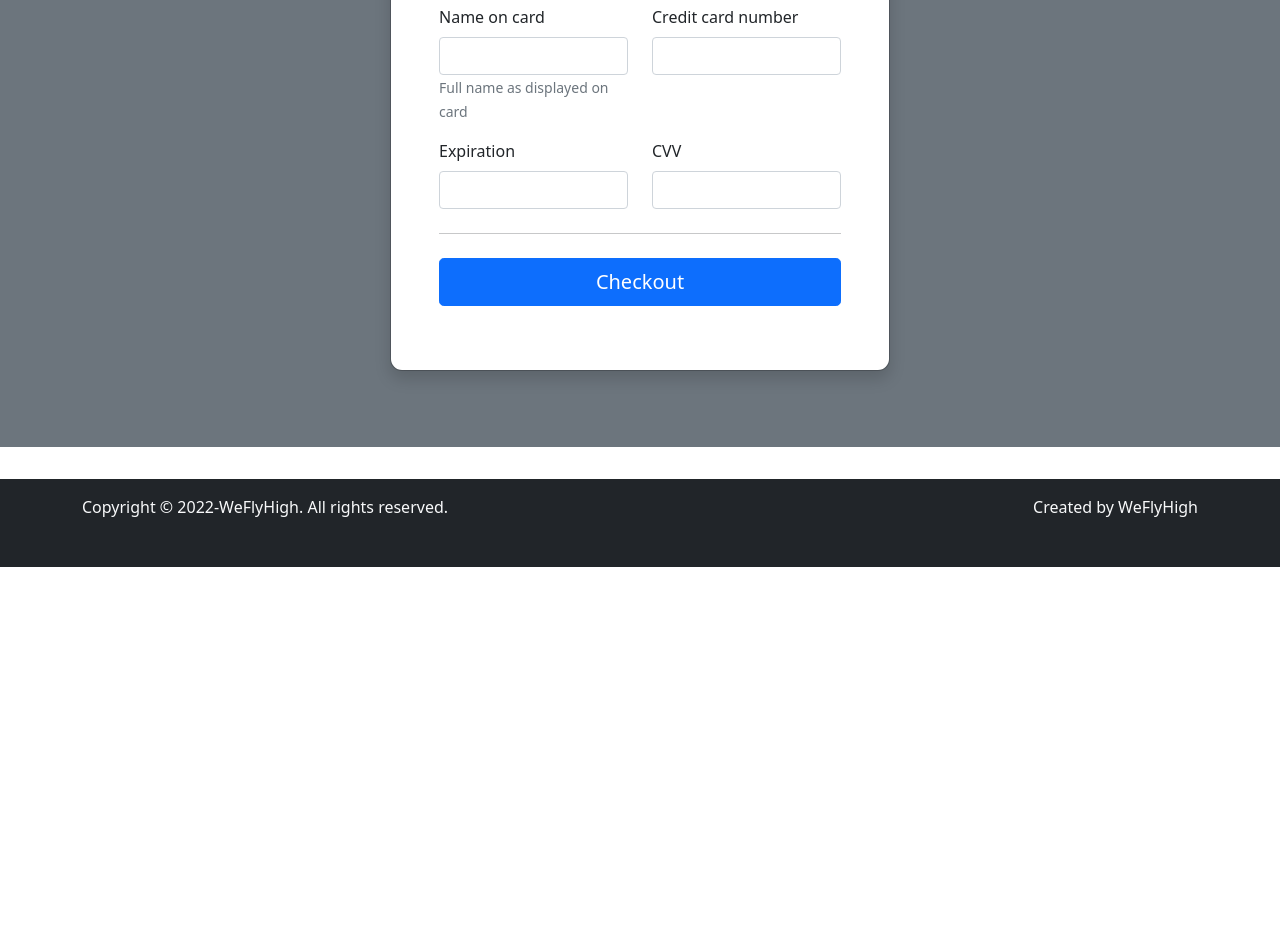
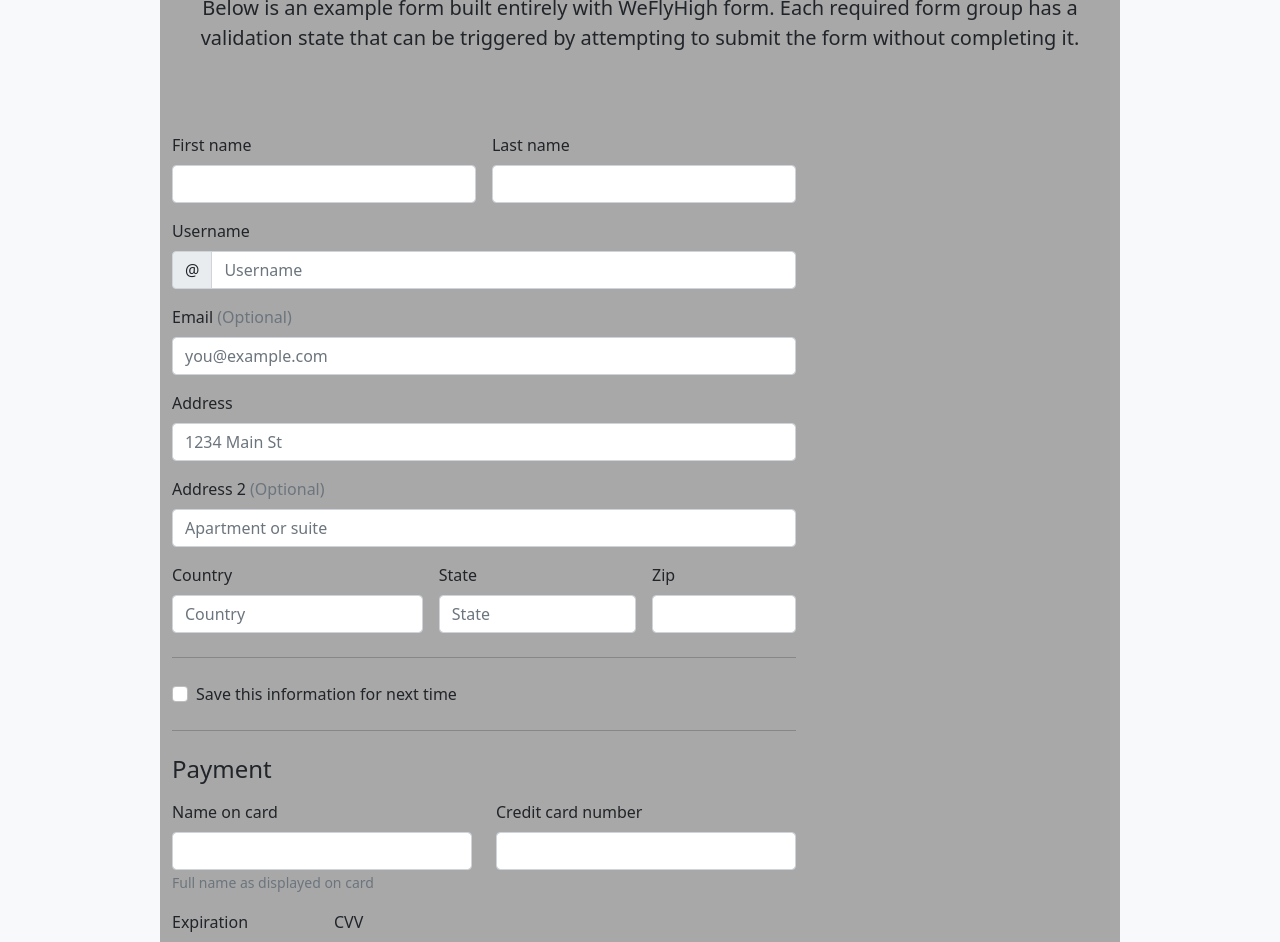
Before and after one commit to cse20-068/High, a plain HTML site: page payment.html in a window 1280 px wide. Shown: the part 238-1180 px from the top of the page. Before the commit the page ends 805 px from the top, so only its background shows below. Drawn offline with Linux system fonts and the light colour scheme.

Commit message:
Update payment.html

```diff
--- a/payment.html
+++ b/payment.html
@@ -1,5 +1,5 @@
-<!DOCTYPE html>
-<html>
+<!doctype html>
+<html lang="en">
   <head>
     <meta charset="utf-8">
     <meta name="viewport" content="width=device-width, initial-scale=1">
@@ -11,6 +11,7 @@
       <!--Favicon-->
   <link rel="shortcut icon" href="img/Airplane-Wallpapers-76-images-.jpg">
   <!--End of favicon-->
+
 
 
     <!-- Bootstrap core CSS -->
@@ -34,9 +35,9 @@
 
 
     <!-- Custom styles for this template -->
-    <link href="css/modals.css" rel="stylesheet">
+    <link href="css/form-validation.css" rel="stylesheet">
   </head>
-  <body>
+  <body class="bg-light">
     <nav class="navbar nav-pills navbar-expand-lg bg-dark navbar-dark sticky-top">
       <a href="" class="d-flex align-items-center mb-3 mb-md-0 me-md-auto text-dark">
         <svg class="bi me-2" width="40" height="32">
@@ -60,7 +61,7 @@
               <a class="nav-link " aria-current="page" href="index.html">Home</a>
             </li>
             <li>
-              <a class="nav-link" href="Registration.html">Register</a>
+              <a class="nav-link" href="log in.html">log in</a>
             </li>
             <li>
               <a class="nav-link" href="Book aflight.html">Flights</a>
@@ -72,20 +73,108 @@
         </div>
       </div>
     </nav>
-<div class="modal modal-signin position-static d-block bg-secondary py-5" tabindex="-1" role="dialog" id="modalSignin">
-  <div class="modal-dialog" role="document">
-    <div class="modal-content rounded-5 shadow">
 
-      <div class="modal-header p-5 pb-4 border-bottom-0">
-        <!-- <h5 class="modal-title">Modal title</h5> -->
-        <h2 class="fw-bold mb-0">Payment</h2>
+<div class="container" style="background-color: rgb(168, 168, 168);">
+  <main>
+    <div class="py-5 text-center">
+      <img class="d-block mx-auto mb-4" src="img/download (1).jpg" alt="" width="72" height="57">
+      <h2 style="font-family: 'Times New Roman', Times, serif;color: blue;">Registration Form</h2>
+      <p class="lead">Below is an example form built entirely with WeFlyHigh form. Each required form group has a validation state that can be triggered by attempting to submit the form without completing it.</p>
+    </div>
+      <div class="col-md-7 col-lg-8 ">
+        <h4 class="mb-3"></h4>
 
+        <form action="log in.html" class="needs-validation" novalidate>
+          <div class="row g-3">
+            <div class="col-sm-6">
+              <label for="firstName" class="form-label">First name</label>
+              <input type="text" class="form-control" id="firstName" placeholder="" value="" required>
+              <div class="invalid-feedback">
+                Valid first name is required.
+              </div>
             </div>
 
-      <div class="modal-body p-5 pt-0">
+            <div class="col-sm-6">
+              <label for="lastName" class="form-label">Last name</label>
+              <input type="text" class="form-control" id="lastName" placeholder="" value="" required>
+              <div class="invalid-feedback">
+                Valid last name is required.
+              </div>
+            </div>
+
+            <div class="col-12">
+              <label for="username" class="form-label">Username</label>
+              <div class="input-group has-validation">
+                <span class="input-group-text">@</span>
+                <input type="text" class="form-control" id="username" placeholder="Username" required>
+              <div class="invalid-feedback">
+                  Your username is required.
+                </div>
+              </div>
+            </div>
+
+            <div class="col-12">
+              <label for="email" class="form-label">Email <span class="text-muted">(Optional)</span></label>
+              <input type="email" class="form-control" id="email" placeholder="you@example.com">
+              <div class="invalid-feedback">
+                Please enter a valid email address for shipping updates.
+              </div>
+            </div>
+
+            <div class="col-12">
+              <label for="address" class="form-label">Address</label>
+              <input type="text" class="form-control" id="address" placeholder="1234 Main St" required>
+              <div class="invalid-feedback">
+                Please enter your shipping address.
+              </div>
+            </div>
+
+            <div class="col-12">
+              <label for="address2" class="form-label">Address 2 <span class="text-muted">(Optional)</span></label>
+              <input type="text" class="form-control" id="address2" placeholder="Apartment or suite">
+            </div>
+
+            <div class="col-md-5">
+              <label for="country" class="form-label">Country</label>
+                <input type="text" class="form-control" id="address" placeholder="Country" required>
+              </select>
+              <div class="invalid-feedback">
+                Please select a valid country.
+              </div>
+            </div>
+
+            <div class="col-md-4">
+                <label for="country" class="form-label">State</label>
+                <input type="text" class="form-control" id="address" placeholder="State" required>
+              </select>
+              <div class="invalid-feedback">
+                Please provide a valid state.
+              </div>
+            </div>
+
+            <div class="col-md-3">
+              <label for="zip" class="form-label">Zip</label>
+              <input type="text" class="form-control" id="zip" placeholder="" required>
+              <div class="invalid-feedback">
+                Zip code required.
+              </div>
+            </div>
+          </div>
+
+          <hr class="my-4">
+
+
+          <div class="form-check">
+            <input type="checkbox" class="form-check-input" id="save-info">
+            <label class="form-check-label" for="save-info">Save this information for next time</label>
+          </div>
+
+          <hr class="my-4">
+
+          <h4 class="mb-3">Payment</h4>
+
 
           <!--Payment-->
-            <form action="ticket.html" >
           <div class="row gy-3">
             <div class="col-md-6">
               <label for="cc-name" class="form-label">Name on card</label>
@@ -104,7 +193,7 @@
               </div>
             </div>
 
-            <div class="col-md-6">
+            <div class="col-md-3">
               <label for="cc-expiration" class="form-label">Expiration</label>
               <input type="text" class="form-control" id="cc-expiration" placeholder="" required>
               <div class="invalid-feedback">
@@ -112,7 +201,7 @@
               </div>
             </div>
 
-            <div class="col-md-6">
+            <div class="col-md-3">
               <label for="cc-cvv" class="form-label">CVV</label>
               <input type="text" class="form-control" id="cc-cvv" placeholder="" required>
               <div class="invalid-feedback">
@@ -122,11 +211,8 @@
           </div>
 
           <hr class="my-4">
-          <button class="w-100 btn btn-primary btn-lg mb-3" type="submit">Checkout</button>
+          <button class="w-100 btn btn-primary btn-lg mb-3" type="submit">Continue to checkout</button>
         </form>
-      </div>
-    </div>
-      </div>
       </div>
     </div>
   </main>
@@ -144,14 +230,10 @@
         </div>
       </div>
     </div>
-</div>
   </footer>
-</div>
-
 </div>
     <script src="js/bootstrap.bundle.min.js"></script>
 
       <script src="js/form-validation.js"></script>
   </body>
-
 </html>
```
Lines whose indentation alone changed are shown as unchanged.
